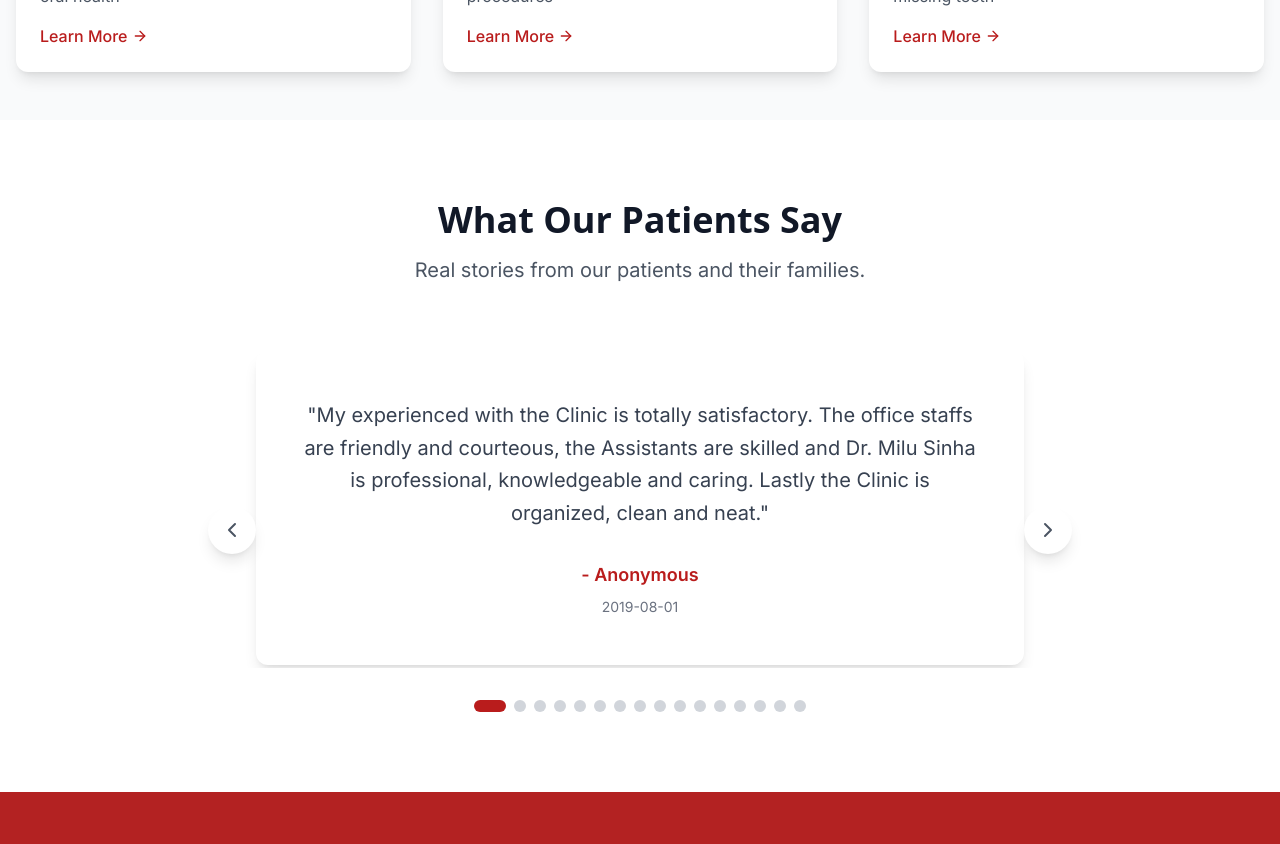
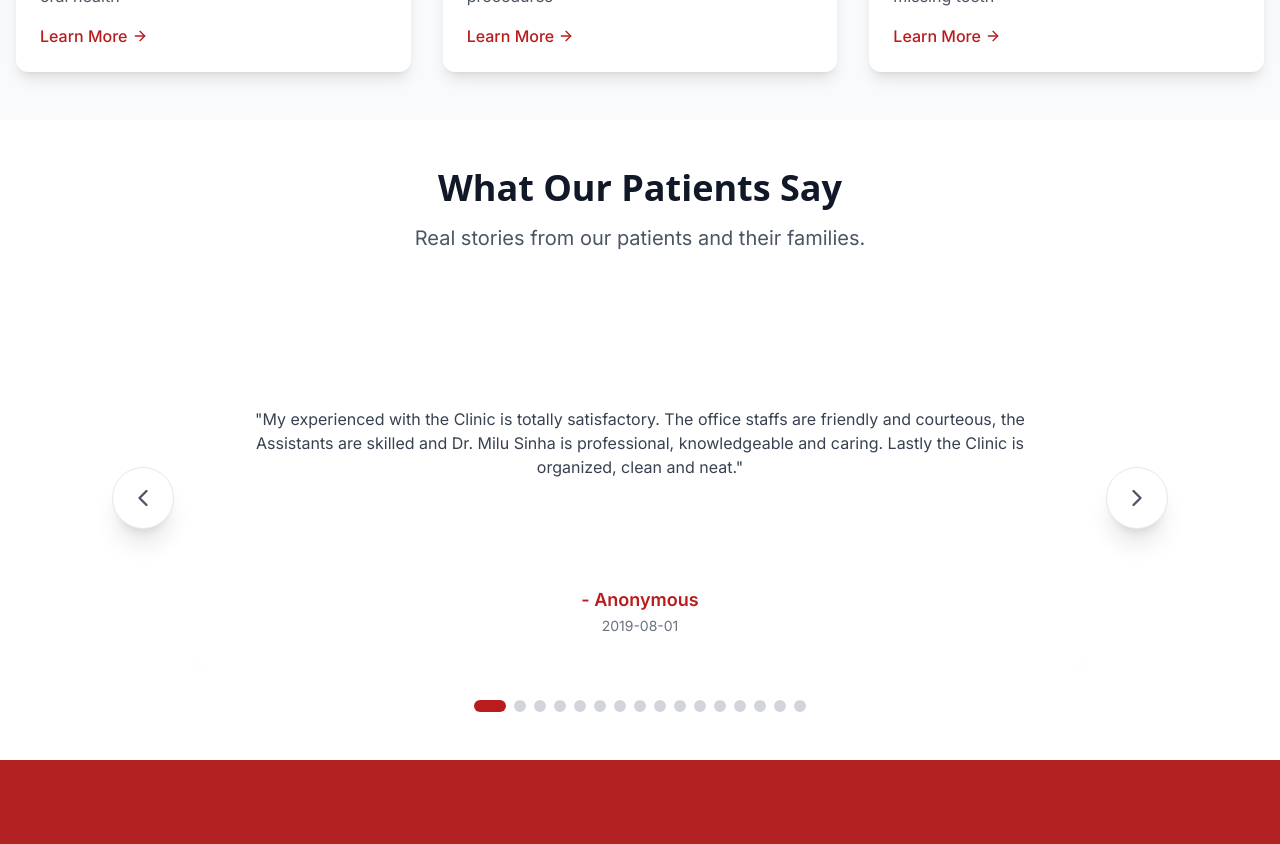
Before and after one commit to nikhil-s1nha/smzoWebsite, a Next.js app: page / in a window 1280 px wide. Shown: the part 1920-2764 px from the top of the page. Built offline with nearby package versions, Linux system fonts and the light colour scheme.

Commit message:
about us done

```diff
--- a/app/page.tsx
+++ b/app/page.tsx
@@ -189,7 +189,7 @@ export default function Home() {
           <p className="text-xl md:text-2xl text-gray-600 max-w-2xl mx-auto mb-10">Experience exceptional dental care in a modern, comfortable environment. We're committed to your oral health and beautiful smile.</p>
           <button
             className="btn-primary px-10 py-4 text-lg"
-            onClick={() => window.location.href = '/contact'}
+            onClick={() => window.open('https://www.zocdoc.com/practice/smile-zone-family-dental-20075', '_blank')}
           >
             Book Your Appointment
           </button>
@@ -209,7 +209,7 @@ export default function Home() {
               />
               <h2 className="text-3xl font-bold text-gray-900 mb-2">Meet Dr. Milu Sinha</h2>
               <p className="text-lg text-gray-600 mb-6 max-w-md">
-              Dr. Milu Sinha, D.D.S, practices a full scope of general and cosmetic dentistry with 17 years of expertise ranging from porcelain crowns, dental implants, root canals, crowns and bridges .
+              Dr. Milu Sinha, D.D.S, practices a full scope of general and cosmetic dentistry with 17 years of expertise ranging from porcelain crowns, dental implants, root canals, crowns and bridges.
               </p>
               <button
                 className="btn-primary px-8 py-3"
@@ -307,13 +307,13 @@ export default function Home() {
       </section>
 
       {/* Testimonials Section */}
-      <section className="py-20 bg-white">
+      <section className="py-12 bg-white">
         <div className="container mx-auto px-4">
           <motion.div
             initial={{ opacity: 0, y: 30 }}
             whileInView={{ opacity: 1, y: 0 }}
             transition={{ duration: 0.8 }}
-            className="text-center mb-16"
+            className="text-center mb-8"
           >
             <h2 className="text-4xl font-bold text-gray-900 mb-4">
               What Our Patients Say
@@ -325,7 +325,7 @@ export default function Home() {
 
           {/* Testimonials Carousel */}
           <div className="relative max-w-4xl mx-auto">
-            <div className="relative h-80 overflow-hidden rounded-xl">
+            <div className="relative h-96 overflow-hidden rounded-xl">
               <AnimatePresence mode="wait">
                 <motion.div
                   key={currentTestimonial}
@@ -335,15 +335,25 @@ export default function Home() {
                   transition={{ duration: 0.5 }}
                   className="absolute inset-0 flex items-center justify-center"
                 >
-                  <div className="card p-12 text-center max-w-3xl">
-                    <p className="text-xl text-gray-700 mb-8 leading-relaxed">
-                      "{testimonials[currentTestimonial].text}"
-                    </p>
-                    <div className="font-semibold text-primary-600 text-lg">
-                      - {testimonials[currentTestimonial].name}
+                  <div className="bg-white p-8 text-center w-full h-full flex flex-col justify-center rounded-xl shadow-[0_10px_25px_-5px_rgba(0,0,0,0.1),0_10px_10px_-5px_rgba(0,0,0,0.04)] hover:shadow-[0_20px_25px_-5px_rgba(0,0,0,0.1),0_10px_10px_-5px_rgba(0,0,0,0.04)] transition-all duration-300">
+                    <div className="flex-1 flex flex-col justify-center">
+                                              <p className={`text-gray-700 mb-4 leading-relaxed ${
+                          testimonials[currentTestimonial].text.length > 200
+                            ? 'text-sm md:text-base'
+                            : testimonials[currentTestimonial].text.length > 100
+                            ? 'text-base md:text-lg'
+                            : 'text-lg md:text-xl'
+                        }`}>
+                        "{testimonials[currentTestimonial].text}"
+                      </p>
                     </div>
-                    <div className="text-sm text-gray-500 mt-2">
-                      {testimonials[currentTestimonial].date}
+                    <div className="mt-auto">
+                      <div className="font-semibold text-primary-600 text-base md:text-lg">
+                        - {testimonials[currentTestimonial].name}
+                      </div>
+                      <div className="text-sm text-gray-500 mt-0.5">
+                        {testimonials[currentTestimonial].date}
+                      </div>
                     </div>
                   </div>
                 </motion.div>
@@ -353,15 +363,15 @@ export default function Home() {
             {/* Navigation Buttons */}
             <button
               onClick={prevTestimonial}
-              className="absolute left-4 top-1/2 transform -translate-y-1/2 bg-white rounded-full p-3 shadow-lg hover:shadow-xl transition-shadow duration-200 z-10"
+              className="absolute -left-20 top-1/2 transform -translate-y-1/2 bg-white rounded-full p-4 shadow-xl hover:shadow-2xl transition-all duration-200 z-10 border border-gray-200"
             >
-              <ChevronLeft className="w-6 h-6 text-gray-600" />
+              <ChevronLeft className="w-7 h-7 text-gray-600" />
             </button>
             <button
               onClick={nextTestimonial}
-              className="absolute right-4 top-1/2 transform -translate-y-1/2 bg-white rounded-full p-3 shadow-lg hover:shadow-xl transition-shadow duration-200 z-10"
+              className="absolute -right-20 top-1/2 transform -translate-y-1/2 bg-white rounded-full p-4 shadow-xl hover:shadow-2xl transition-all duration-200 z-10 border border-gray-200"
             >
-              <ChevronRight className="w-6 h-6 text-gray-600" />
+              <ChevronRight className="w-7 h-7 text-gray-600" />
             </button>
 
             {/* Dots Indicator */}
@@ -410,6 +420,7 @@ export default function Home() {
                 className="border-2 border-white text-white font-medium py-3 px-8 rounded-lg hover:bg-white hover:text-dental-600 transition-colors duration-300 flex items-center justify-center"
                 whileHover={{ scale: 1.05 }}
                 whileTap={{ scale: 0.95 }}
+                onClick={() => window.open('https://www.zocdoc.com/practice/smile-zone-family-dental-20075', '_blank')}
               >
                 <Calendar className="w-5 h-5 mr-2" />
                 Book Online
--- a/components/Navigation.tsx
+++ b/components/Navigation.tsx
@@ -101,9 +101,12 @@ const Navigation = () => {
               whileHover={{ scale: 1.05 }}
               whileTap={{ scale: 0.95 }}
             >
-              <Link href="/contact" className="btn-primary">
+              <button
+                className="btn-primary"
+                onClick={() => window.open('https://www.zocdoc.com/practice/smile-zone-family-dental-20075', '_blank')}
+              >
                 Book Appointment
-              </Link>
+              </button>
             </motion.div>
 
             {/* Mobile Menu Button */}
@@ -169,13 +172,15 @@ const Navigation = () => {
                   transition={{ delay: navItems.length * 0.1 }}
                   className="pt-4"
                 >
-                  <Link
-                    href="/contact"
+                  <button
                     className="btn-primary w-full text-center block"
-                    onClick={() => setIsOpen(false)}
+                    onClick={() => {
+                      setIsOpen(false)
+                      window.open('https://www.zocdoc.com/practice/smile-zone-family-dental-20075', '_blank')
+                    }}
                   >
                     Book Appointment
-                  </Link>
+                  </button>
                 </motion.div>
               </div>
             </motion.div>
```
Also changed, not shown: app/about/page.tsx (+25 -17 lines), package.json (+15 -8 lines), 1 other file (tests, documents, lock files or other folders).
